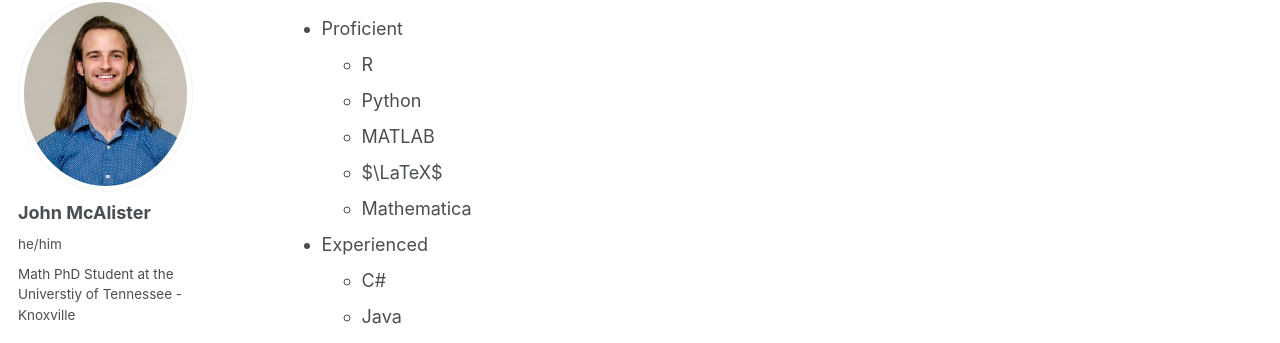
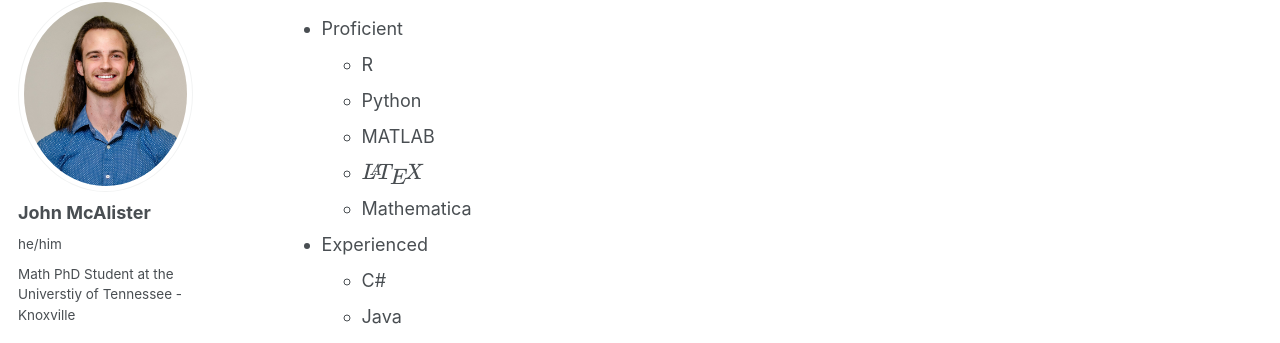
Before and after one commit to jmcalis/jmcalis.github.io, a Jekyll site: the page built from _pages/cv.md, in a window 1280 px wide and 900 px high, scrolled down 2948 px. Shown: the part 103-446 px from the top of the window. Built offline with Jekyll 4.4.1, drawn with Linux system fonts in a browser that asks for light colours; some web fonts are replaced; a script that is not in the unit is left out.

Commit message:
Fix LaTeX graphic

```diff
--- a/_pages/cv.md
+++ b/_pages/cv.md
@@ -64,7 +64,7 @@ Software experience
   * R
   * Python
   * MATLAB
-  * $\LaTeX$
+  * \\(\LaTeX\\)
   * Mathematica
 * Experienced
   * C#
```
